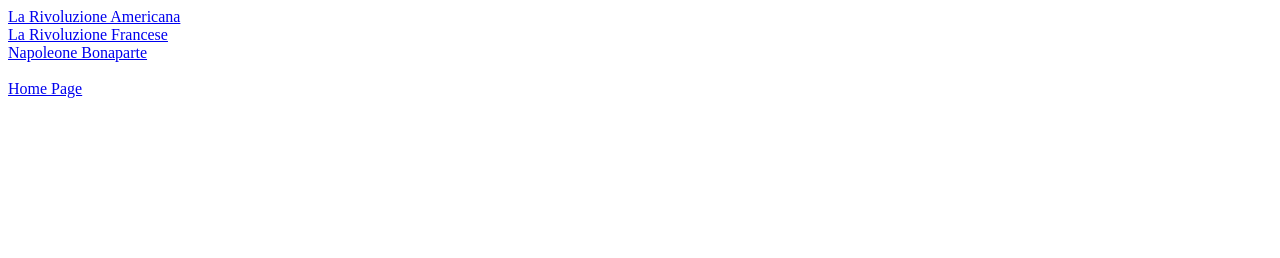
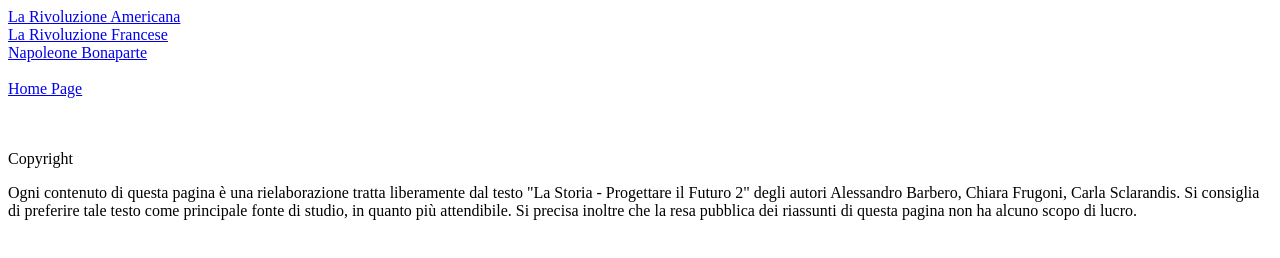
Before and after one commit to VirtuousColt78/VirtuousColt78.github.io, a plain HTML site: page storia.html in a window 1280 px wide. Drawn offline with Linux system fonts and the light colour scheme.

Commit message:
added copyright

```diff
--- a/storia.html
+++ b/storia.html
@@ -12,5 +12,10 @@
 		<br />
 		<br />
 		<a href="index.html">Home Page</a>
+		<br />
+		<br />
+		<br />
+		<p>Copyright<p>
+		<p>Ogni contenuto di questa pagina è una rielaborazione tratta liberamente dal testo "La Storia - Progettare il Futuro 2" degli autori Alessandro Barbero, Chiara Frugoni, Carla Sclarandis. Si consiglia di preferire tale testo come principale fonte di studio, in quanto più attendibile. Si precisa inoltre che la resa pubblica dei riassunti di questa pagina non ha alcuno scopo di lucro.</p>
 	</body>
 </html>
```
Also changed, not shown: filosofia.html (+4 -0 lines).
